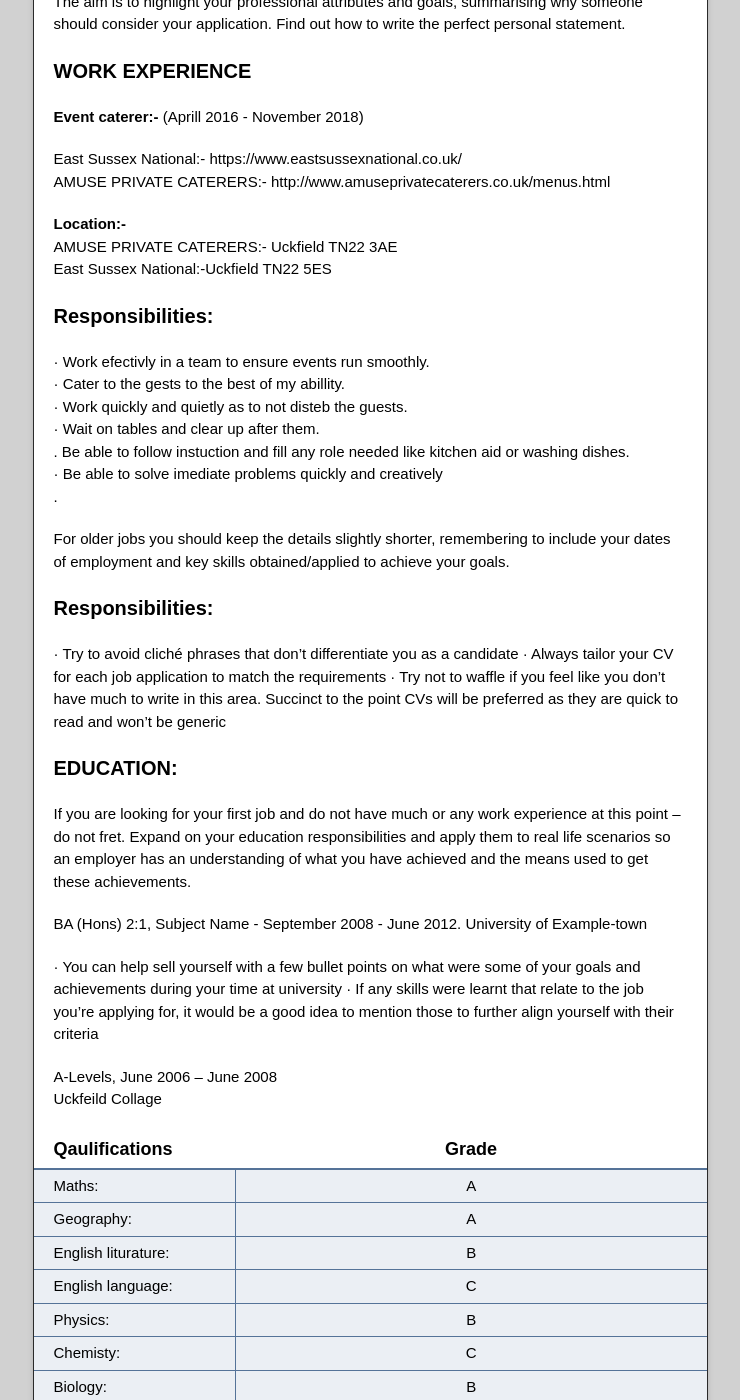
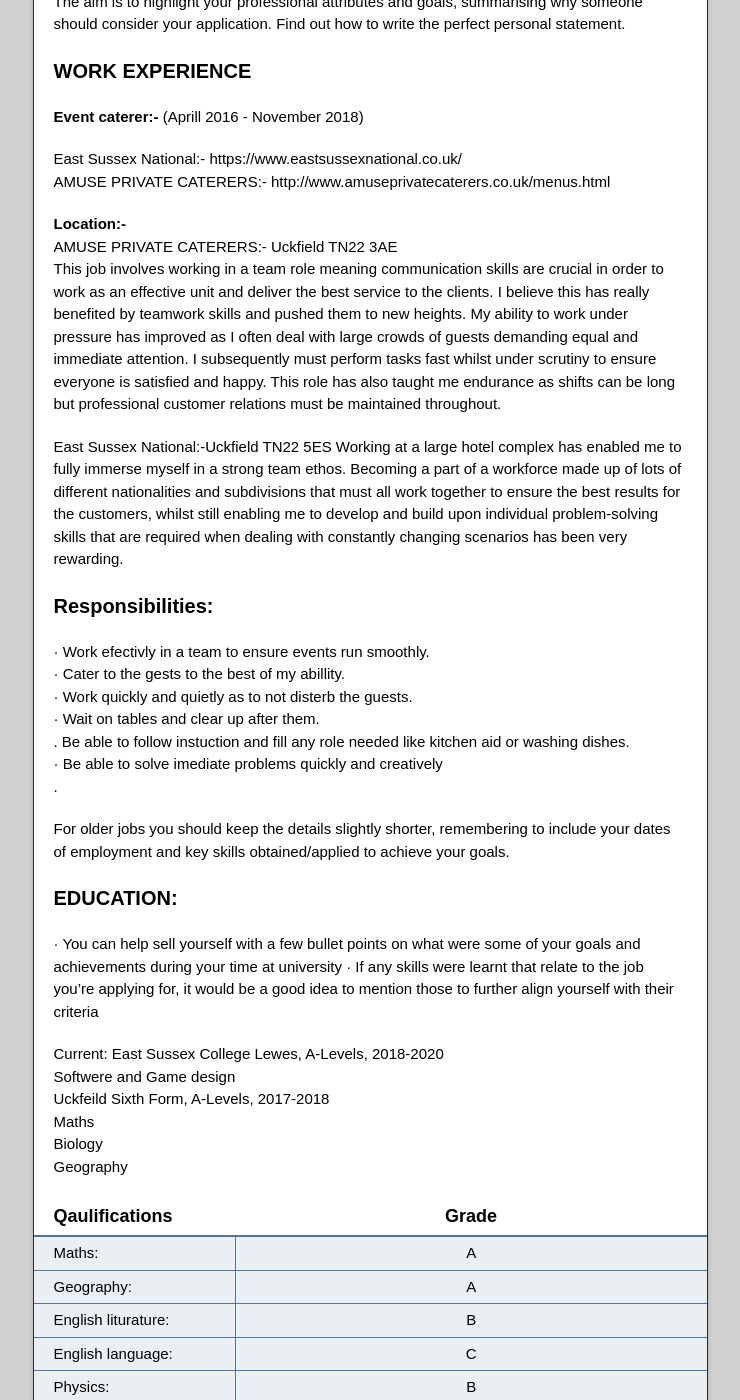
Before and after one commit to Ceirios1/Portfolio, a Jekyll site: the page built from cv.md, in a window 1280 px wide and 1400 px high, scrolled down 773 px. Shown: the whole window, without its empty margins (270-1010 px from the left). Built offline with Jekyll 4.4.1, drawn with Linux system fonts in a browser that asks for light colours; our own code applies the rules of GitHub Pages for plain Markdown files; comment, search, counter and statistics services are not loaded; the repository's description, which GitHub fills in, is left out.

Commit message:
Update cv.md

```diff
--- a/cv.md
+++ b/cv.md
@@ -19,13 +19,18 @@ The aim is to highlight your professional attributes and goals, summarising why
 
 **Location:-**
  AMUSE PRIVATE CATERERS:- Uckfield TN22 3AE <br/>
+ This job involves working in a team role meaning communication skills are crucial in order to work as an effective unit and deliver the best service to the clients. I believe this has really benefited by teamwork skills and pushed them to new heights. My ability to work under pressure has improved as I often deal with large crowds of guests demanding equal and immediate attention. I subsequently must perform tasks fast whilst under scrutiny to ensure everyone is satisfied and happy. This role has also taught me endurance as shifts can be long but professional customer relations must be maintained throughout. <br/>
+
  East Sussex National:-Uckfield TN22 5ES
+  Working at a large hotel complex has enabled me to fully immerse myself in a strong team ethos. Becoming a part of a workforce made up of lots of different nationalities and subdivisions that must all work together to ensure the best results for the customers, whilst still enabling me to develop and build upon individual problem-solving skills that are required when dealing with constantly changing scenarios has been very rewarding.  <br/>
+
+
 
 ### Responsibilities:
 
 ·         Work efectivly in a team to ensure events run smoothly.  <br/>
 ·         Cater to the gests to the best of my abillity.  <br/>
-·         Work quickly and quietly as to not disteb the guests. <br/>
+·         Work quickly and quietly as to not disterb the guests. <br/>
 ·         Wait on tables and clear up after them. <br/>
 .         Be able to follow instuction and fill any role needed like kitchen aid or washing dishes. <br/>
 ·         Be able to solve imediate problems quickly and creatively <br/>
@@ -34,25 +39,18 @@ The aim is to highlight your professional attributes and goals, summarising why
 
 For older jobs you should keep the details slightly shorter, remembering to include your dates of employment and key skills obtained/applied to achieve your goals.
 
-### Responsibilities:
-
-·         Try to avoid cliché phrases that don’t differentiate you as a candidate
-·         Always tailor your CV for each job application to match the requirements
-·         Try not to waffle if you feel like you don’t have much to write in this area. Succinct to the point CVs will be preferred as they are quick to read and won’t be generic
-
 
 ### EDUCATION:
-If you are looking for your first job and do not have much or any work experience at this point – do not fret. Expand on your education responsibilities and apply them to real life scenarios so an employer has an understanding of what you have achieved and the means used to get these achievements.<br/>
-
-BA (Hons) 2:1, Subject Name - September 2008 - June 2012.
-University of Example-town
 
 ·         You can help sell yourself with a few bullet points on what were some of your goals and achievements during your time at university
 ·         If any skills were learnt that relate to the job you’re applying for, it would be a good idea to mention those to further align yourself with their criteria
 
-A-Levels, June 2006 – June 2008 <br/>
-Uckfeild Collage
-
+Current: East Sussex College Lewes, A-Levels, 2018-2020 <br/>
+Softwere and Game design <br/>
+Uckfeild Sixth Form, A-Levels, 2017-2018  <br/>
+Maths <br/>
+Biology <br/>
+Geography <br/>
 
 | Qaulifications     | Grade         |
 | ------------------ |:-------------:|
```
